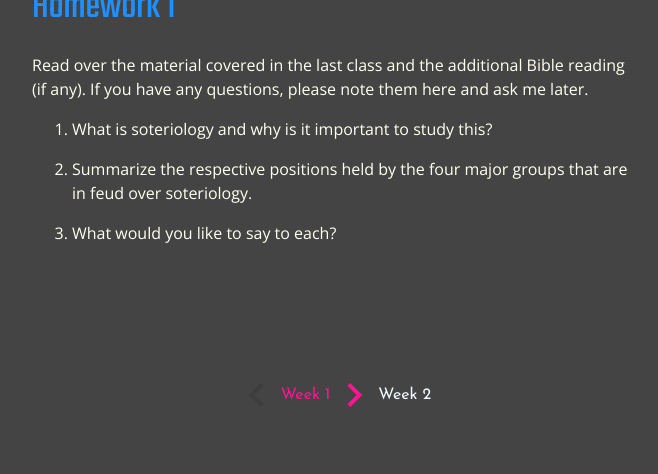
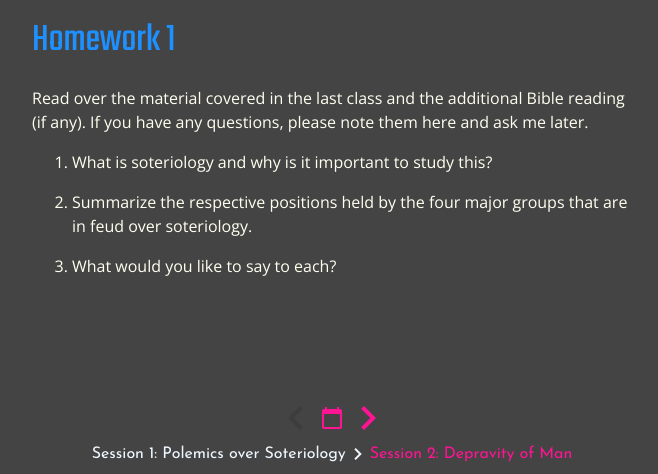
Before and after one commit to GospelTrust/kairos-th-513, a Jekyll site: the page built from docs/content/_week-01/session-01.md, in a window 1280 px wide and 900 px high, scrolled down 6457 px, cut to the strip 426-900 px from the top of the window. Shown: the whole strip, without its empty margins (308-966 px from the left). Built offline with Jekyll 4.4.1, drawn with Linux system fonts in a browser that asks for light colours; before the commit the page ends 7315 px from its top, so only the background shows below that.

Commit message:
fix: Header and footer, remove unused

```diff
--- a/docs/_includes/lesson/footer.html
+++ b/docs/_includes/lesson/footer.html
@@ -5,22 +5,32 @@
 {% assign prev = week_num | minus: 1 | prepend: '00' | slice: -2, 2 | prepend: 'week-' %}
 {% assign next = week_num | plus: 1 | prepend: '00' | slice: -2, 2 | prepend: 'week-' %}
 
-<div class="center-align spacer">
-  <div class="middle-align special">
+<div class="center-align spacer special">
+  <div class="middle-align">
     {% if site.data.course[prev] %}
-      {{ site.data.course[prev].title }}
       <a href="/{{ prev }}" class="material-icons md-48">navigate_before</a>
     {% else %}
       <span class="material-icons md-48 md-disabled">navigate_before</span>
     {% endif %}
 
-    <a href="/{{ page.collection }}">{{ week.title }}</a>
+    <a href="/{{ page.collection }}" class="material-icons">calendar_today</a>
 
     {% if site.data.course[next] %}
       <a href="/{{ next }}" class="material-icons md-48">navigate_next</a>
-      {{ site.data.course[next].title }}
     {% else %}
       <span class="material-icons md-48 md-disabled">navigate_next</span>
     {% endif %}
   </div>
+
+  {% assign page_next = page.index | plus: 1 %}
+  <div class="middle-align">
+    <span>{% include lesson/item.html item=item  %}</span>
+    {% assign next_item = week.items[page_next] %}
+    {% if next_item.url %}
+      <span class="material-icons md-24">navigate_next</span>
+      <a href="/{{ page.collection }}/{{ next_item.url }}">
+        {% include lesson/item.html item=next_item %}
+      </a>
+    {% endif %}
+  </div>
 </div>
--- a/docs/_includes/lesson/header.html
+++ b/docs/_includes/lesson/header.html
@@ -5,19 +5,25 @@
 {% assign prev = week_num | minus: 1 | prepend: '00' | slice: -2, 2 | prepend: 'week-' %}
 {% assign next = week_num | plus: 1 | prepend: '00' | slice: -2, 2 | prepend: 'week-' %}
 
-<div class="center-align">
+<div class="center-align special">
   <a href="/{{ page.collection }}"><img src="/assets/logo.svg" width="50" title="{{ week.title }}"/></a>
 
+  {% if item.session %}
+    <div>Session {{ item.session }}</div>
+  {% endif %}
   <h1 class="special">{{ item.title }}</h1>
+  {% if item.part %}
+    <div>Part {{ item.part }}</div>
+  {% endif %}
 
-  <div class="middle-align special">
+  <div class="middle-align">
     {% if site.data.course[prev] %}
       <a href="/{{ prev }}" class="material-icons md-48">navigate_before</a>
     {% else %}
       <span class="material-icons md-48 md-disabled">navigate_before</span>
     {% endif %}
 
-    <a href="/{{ page.collection }}">{{ week.title }}</a>
+    <a href="/{{ page.collection }}"><h3>{{ week.title }}</h3></a>
 
     {% if site.data.course[next] %}
       <a href="/{{ next }}" class="material-icons md-48">navigate_next</a>
@@ -26,13 +32,13 @@
     {% endif %}
   </div>
 
-  <small class="special">
+  <div>
     {% if week.begin and week.end %}
       {{ week.begin | date: '%b %e' }} - {{ week.end | date: '%b %e, %Y' }}
     {% else %}
       {{ week.date }}
     {% endif %}
-  </small>
+  </div>
 
   <div class="middle-align">
     {% for item in week.items %}
--- /dev/null
+++ b/docs/_includes/lesson/item.html
@@ -0,0 +1,4 @@
+{% assign item = include.item %}
+{% if item.session %}Session {{ item.session }}: {% endif %}
+{{ item.title }}
+{% if item.part %}Part: {{ item.part }}{% endif %}
--- a/docs/_includes/lesson/section.html
+++ /dev/null
@@ -1,4 +0,0 @@
-{% assign text = site.data.languages[page.collection] %}
-{% assign index = include.index | minus: 1 %}
-
-<h2 class="spacer">{{ include.index }} • {{ text.sections[index] }}</h2>
```
Also changed, not shown: docs/_includes/lesson/title.html (deleted, +0 -44 lines).
